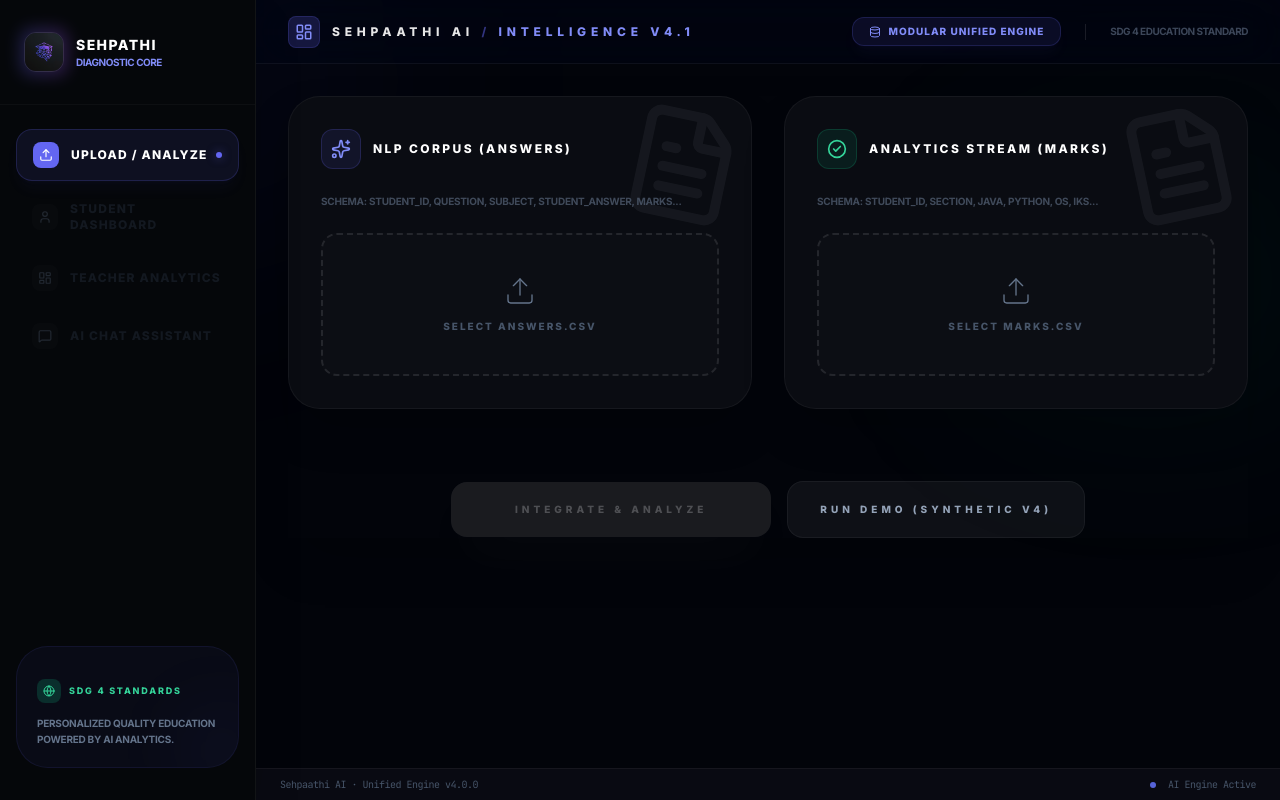
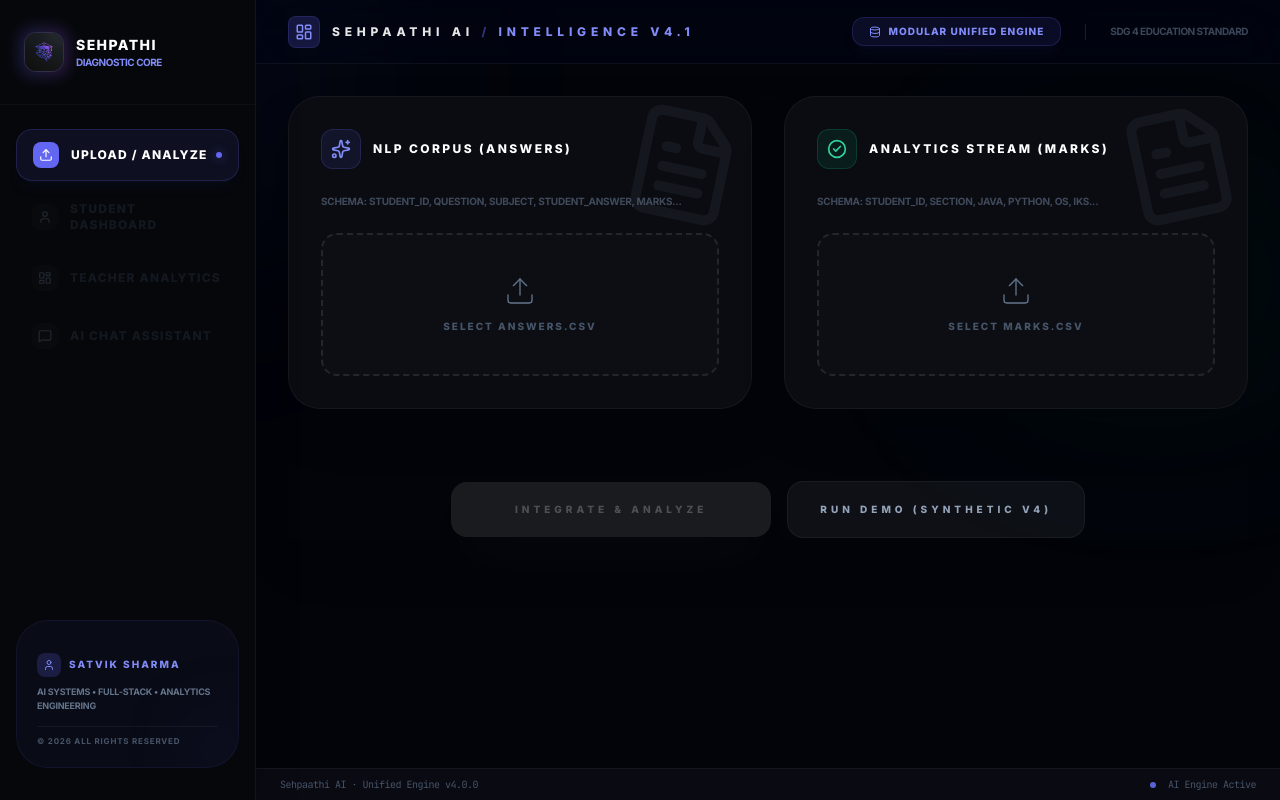
Before and after one commit to Satvik2Sharma/SehpathiAIv2, a React (Vite) app in the folder frontend/: page / in a window 1280 px wide. Built offline with nearby package versions, Linux system fonts and the light colour scheme.

Commit message:
style: replace SDG card with personal branding footer

```diff
--- a/frontend/src/components/Sidebar.jsx
+++ b/frontend/src/components/Sidebar.jsx
@@ -63,18 +63,23 @@ export function Sidebar({ active, onNav, hasData }) {
         })}
       </nav>
 
-      {/* SDG Alignment Footer */}
+      {/* Personal Branding Footer */}
       <div className="mx-4 mb-8 rounded-[2rem] bg-indigo-500/5 border border-indigo-500/10 p-5 space-y-3 relative overflow-hidden group">
         <div className="absolute -right-4 -bottom-4 w-16 h-16 bg-indigo-500/10 rounded-full blur-2xl group-hover:scale-150 transition-transform duration-700" />
-        <div className="flex items-center gap-2 relative z-10">
-          <div className="w-6 h-6 rounded-lg bg-emerald-500/20 flex items-center justify-center">
-            <Globe size={12} className="text-emerald-400" />
+        <div className="flex flex-col gap-1 relative z-10">
+          <div className="flex items-center gap-2 mb-1">
+            <div className="w-6 h-6 rounded-lg bg-indigo-500/20 flex items-center justify-center">
+              <User size={12} className="text-indigo-400" />
+            </div>
+            <span className="text-[10px] font-black text-indigo-400 uppercase tracking-[0.2em]">Satvik Sharma</span>
           </div>
-          <span className="text-[9px] font-black text-emerald-400 uppercase tracking-[0.2em]">SDG 4 Standards</span>
+          <p className="text-[9px] text-slate-500 leading-relaxed font-bold uppercase tracking-tight">
+            AI Systems • Full-Stack • Analytics Engineering
+          </p>
+          <div className="mt-2 pt-2 border-t border-white/5 flex items-center justify-between">
+            <span className="text-[8px] text-slate-600 font-bold uppercase tracking-widest">© 2026 All Rights Reserved</span>
+          </div>
         </div>
-        <p className="text-[10px] text-slate-500 leading-relaxed font-bold uppercase tracking-tight relative z-10">
-          Personalized Quality Education powered by AI Analytics.
-        </p>
       </div>
     </aside>
   )
```
